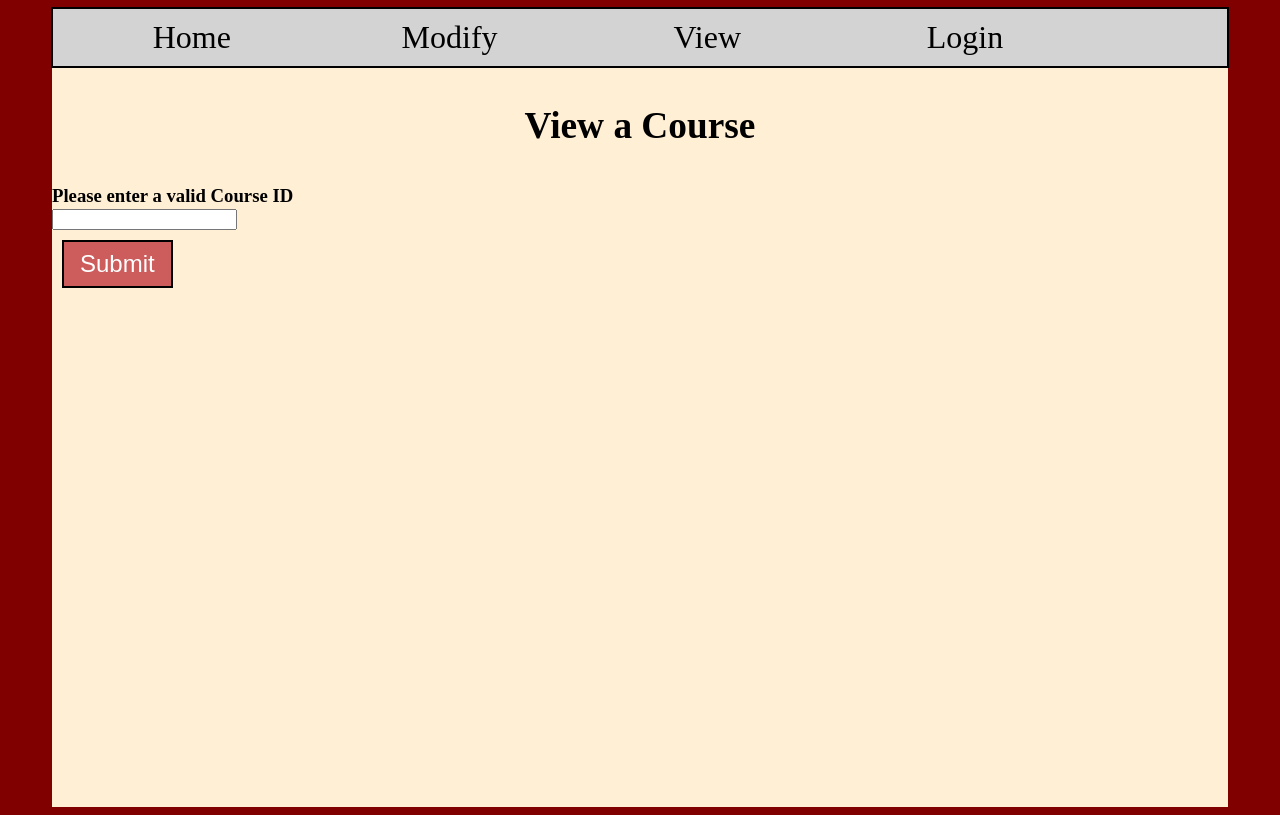
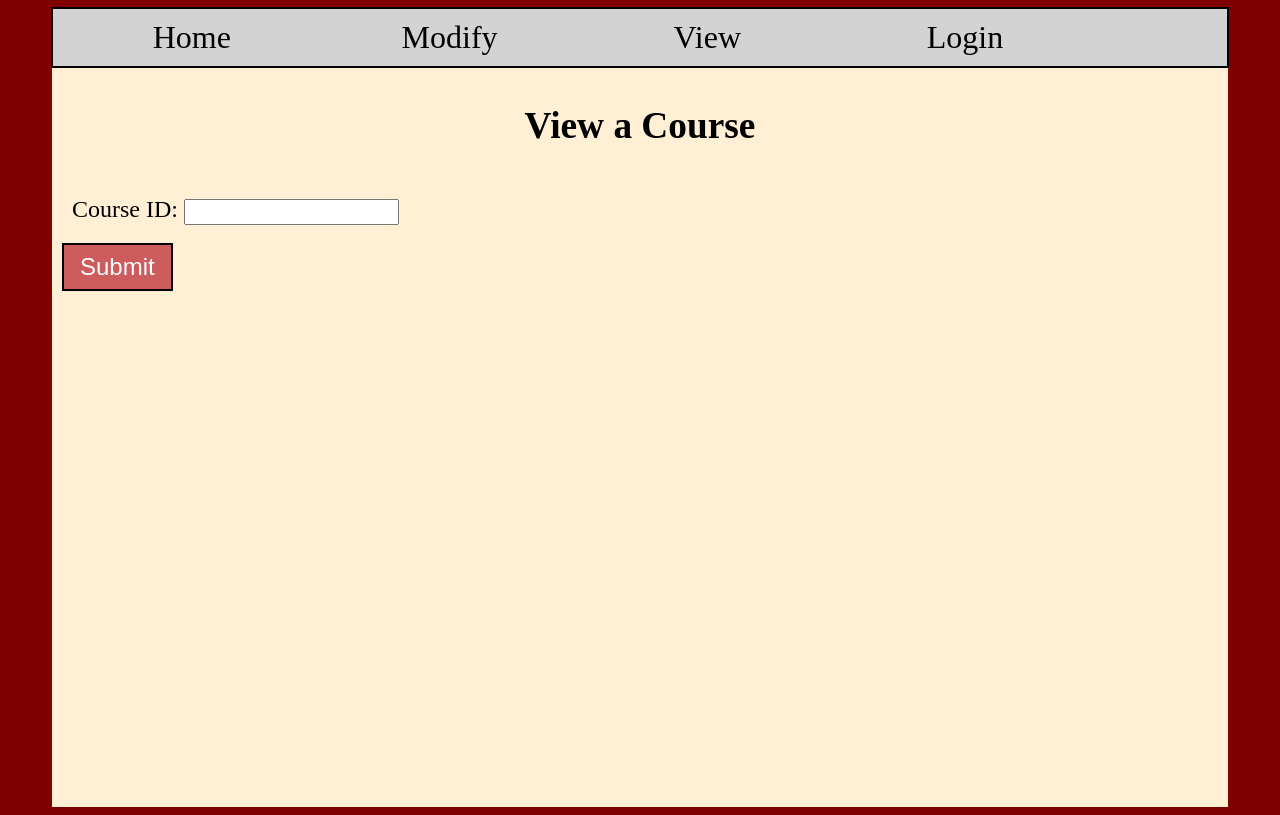
Before and after one commit to kmlacasse/webproject, a Django app: page /view_course.html in a window 1280 px wide. Run offline with Django 3.2, Linux system fonts and the light colour scheme.

Commit message:
Update view_course.html

```diff
--- a/templates/taapp/view_course.html
+++ b/templates/taapp/view_course.html
@@ -1,10 +1,10 @@
 {% extends "base.html" %}
 {% block content %}
     <p class="modifyButtonTitle">View a Course</p>
-    <h3>Please enter a valid Course ID<br>
-    <form method="post" action="view_course.html" >
+
+    <form method="post" action="view_course.html">
       {% csrf_token %}
-      <input type="text" id="courseid" name="courseid"/><br>
+        <p class="formText">Course ID: <input type="text" class="textInput" id="courseid" name="courseid"/></p><br>
       <input type="submit" class="submitModifyButton" value="Submit">
     </form>
     <br>
```
